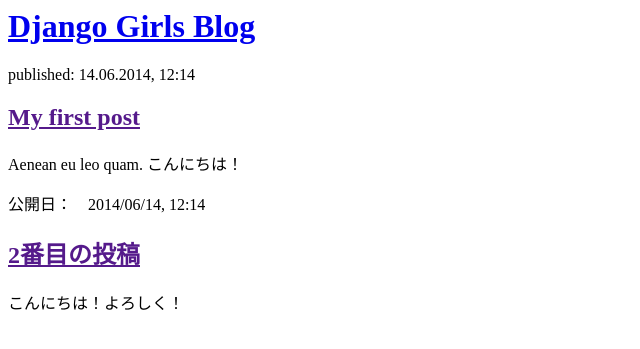
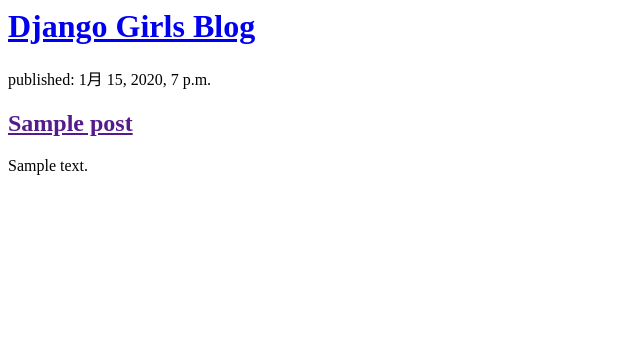
Before and after one commit to matsukawa06/my-first-blog, a Django app: page / in a window 1280 px wide. Shown: the top 349 px of the page, without its empty margins (0-640 px from the left). Run offline with Django 3.2, Linux system fonts and the light colour scheme; tables that the repository leaves empty hold one stand-in row (values such as "Sample post").

Commit message:
Modified templates to display posts from datebase.

```diff
--- a/blog/templates/blog/post_list.html
+++ b/blog/templates/blog/post_list.html
@@ -8,17 +8,13 @@
     <div>
         <h1><a href="/">Django Girls Blog</a></h1>
     </div>
+    {% for post in posts %}
+    <div>
+        <p>published: {{ post.published_date }}</p>
+        <h2><a href="">{{ post.title }}</a></h2>
+        <p>{{ post.text|linebreaksbr }}</p>
+    </div>
+    {% endfor %}
+</body>
 
-    <div>
-        <p>published: 14.06.2014, 12:14</p>
-        <h2><a href=""">My first post</a></h2>
-            <p>Aenean eu leo quam. こんにちは！</p>
-        </div>
-
-        <div>
-            <p>公開日：　2014/06/14, 12:14</p>
-            <h2><a href="">2番目の投稿</a></h2>
-            <p>こんにちは！よろしく！</p>
-        </div>
-    </body>
 </html>
--- a/blog/views.py
+++ b/blog/views.py
@@ -1,7 +1,11 @@
 from django.shortcuts import render
+from django.utils import timezone
+from .models import Post
 
 # Create your views here.
 
 
 def post_list(request):
-    return render(request, 'blog/post_list.html', {})
+    posts = Post.objects.filter(
+        published_date__lte=timezone.now()).order_by('published_date')
+    return render(request, 'blog/post_list.html', {'posts': posts})
```
